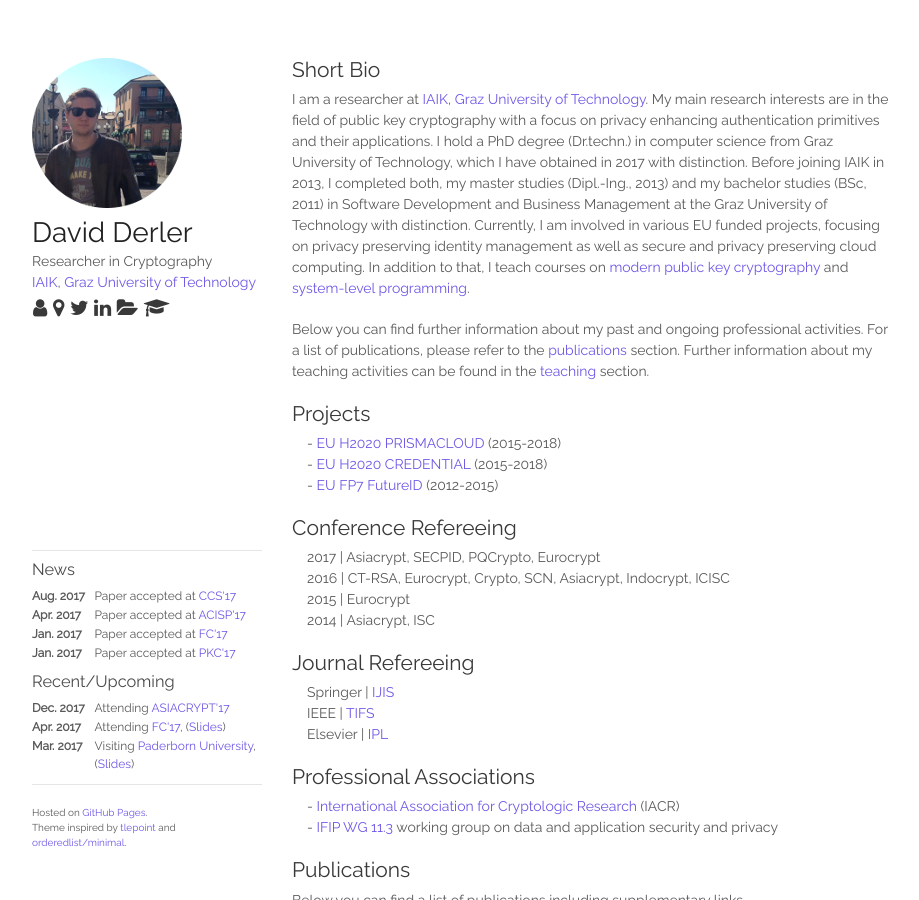
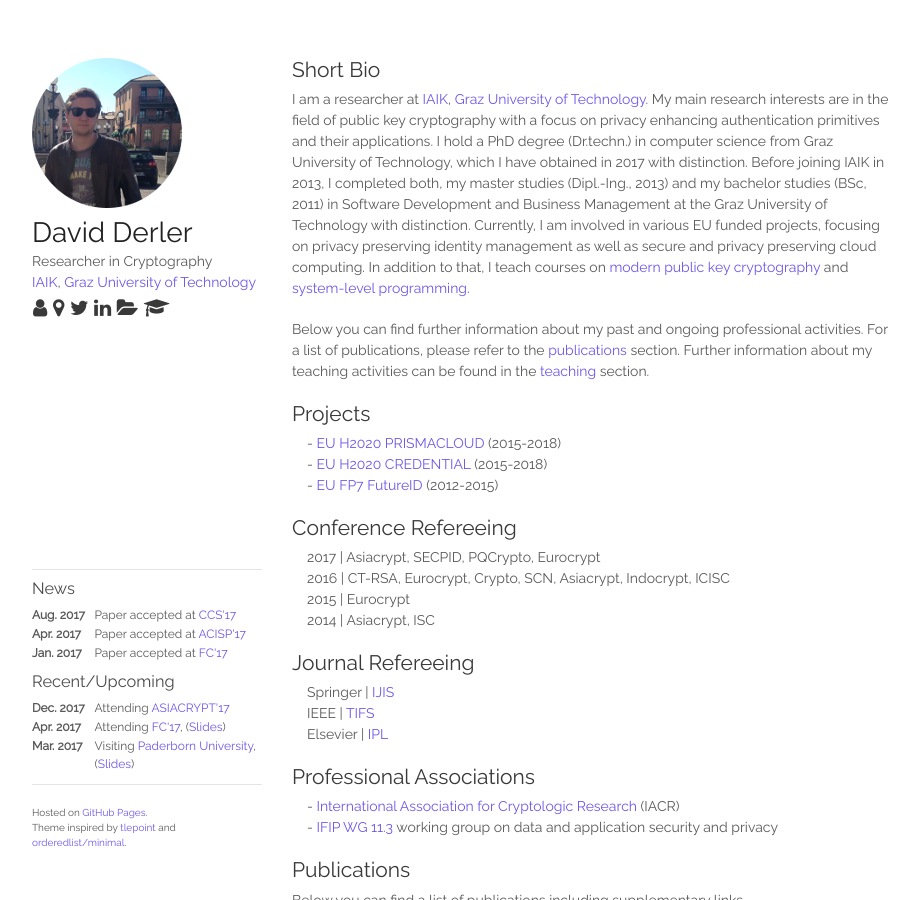
Before and after one commit to derlerd/derlerd.github.io, a Jekyll site: the page built from index.html, in a window 1280 px wide and 900 px high. Shown: the whole window, without its empty margins (178-1097 px from the left). Built offline with Jekyll 4.4.1, drawn with Linux system fonts in a browser that asks for light colours.

Commit message:
only 3 news items

```diff
--- a/_includes/footer.html
+++ b/_includes/footer.html
@@ -14,10 +14,11 @@
         <td class="date">Jan. 2017</td>
         <td>Paper accepted at <a href="http://fc17.ifca.ai/">FC'17</a></td>
       </tr>
-      <tr>
+<!--  <tr>
         <td class="date">Jan. 2017</td>
         <td>Paper accepted at <a href="https://www.iacr.org/workshops/pkc2017/">PKC'17</a></td>
       </tr>
+-->
     </table>
     <h3>Recent/Upcoming</h3>
     <table class="newstable">
```
